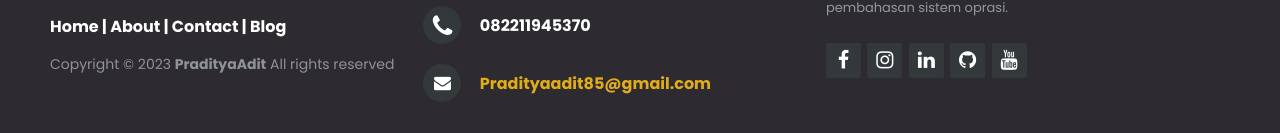
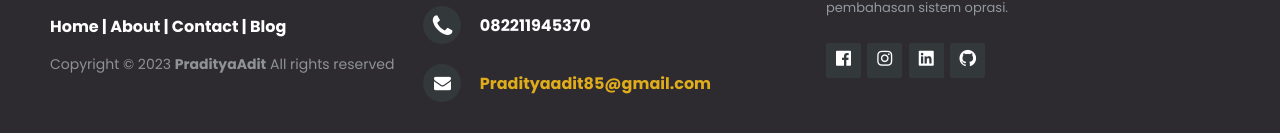
Before and after one commit to pradityaadit/ditblog, a plain HTML site: page index.html in a window 1280 px wide. Shown: the part 1653-1786 px from the top of the page. Drawn offline with nearby package versions, Linux system fonts and the light colour scheme.

Commit message:
remove logo

```diff
--- a/index.html
+++ b/index.html
@@ -245,17 +245,17 @@
           pembahasan sistem oprasi.
         </p>
         <div class="footer-icons">
-          <a href="#"><i class="fa fa-facebook"></i></a>
+          <a href="#"><i class='bx bxl-facebook-square' ></i></a>
           <a href="https://www.instagram.com/prdty.aditt/"
-            ><i class="fa fa-instagram"></i
+            ><i class='bx bxl-instagram' ></i></i
           ></a>
           <a href="https://www.linkedin.com/in/praditya-adit-7a4527290/"
-            ><i class="fa fa-linkedin"></i
+            ><i class='bx bxl-linkedin-square' ></i></i
           ></a>
           <a href="https://github.com/pradityaadit"
-            ><i class="fa fa-github"></i
+            ><i class='bx bxl-github' ></i></i
           ></a>
-          <a href="#"><i class="fa fa-youtube"></i></a>
+
         </div>
       </div>
     </footer>
```
